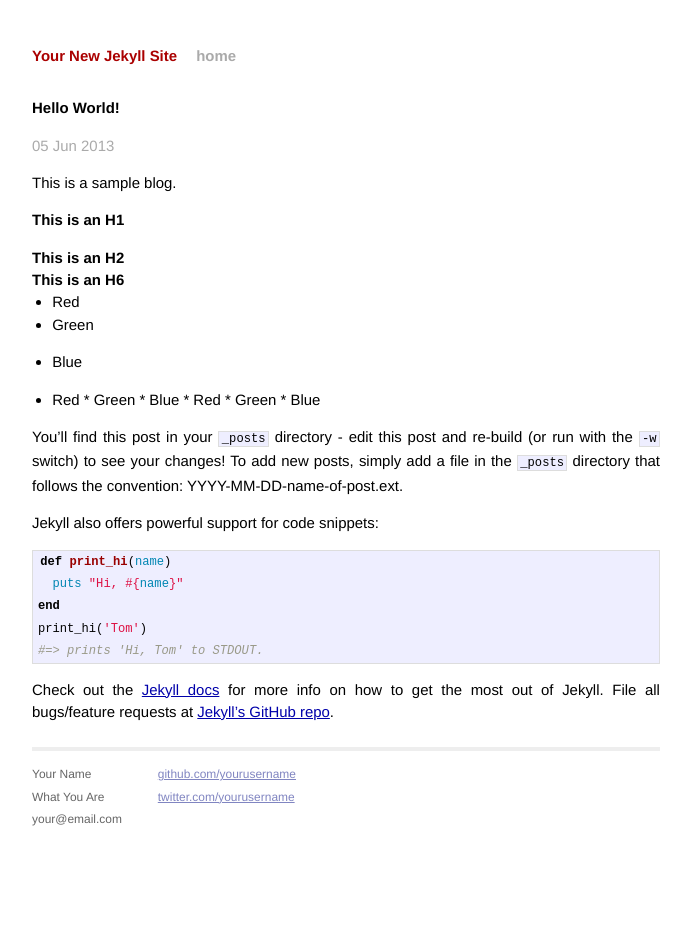
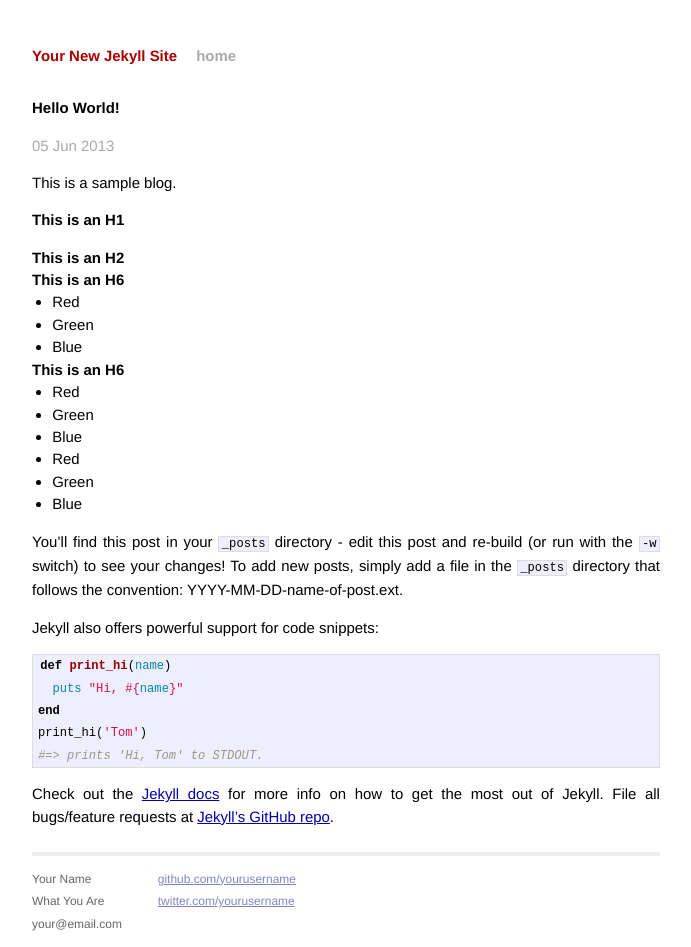
Before and after one commit to along/along.github.com, a Jekyll site: the page built from _posts/2013-06-05-hello-world.markdown, in a window 1280 px wide. Shown: the whole page, without its empty margins (294-985 px from the left). Built offline with Jekyll 4.4.1, drawn with Linux system fonts in a browser that asks for light colours.

Commit message:
first post

```diff
--- a/_posts/2013-06-05-hello-world.markdown
+++ b/_posts/2013-06-05-hello-world.markdown
@@ -17,7 +17,13 @@ This is a sample blog.
 *   Green
 *   Blue
 
-* Red * Green * Blue * Red * Green * Blue
+###### This is an H6
+* Red
+* Green
+* Blue
+* Red
+* Green
+* Blue
 
 
 You'll find this post in your `_posts` directory - edit this post and re-build (or run with the `-w` switch) to see your changes!
```
